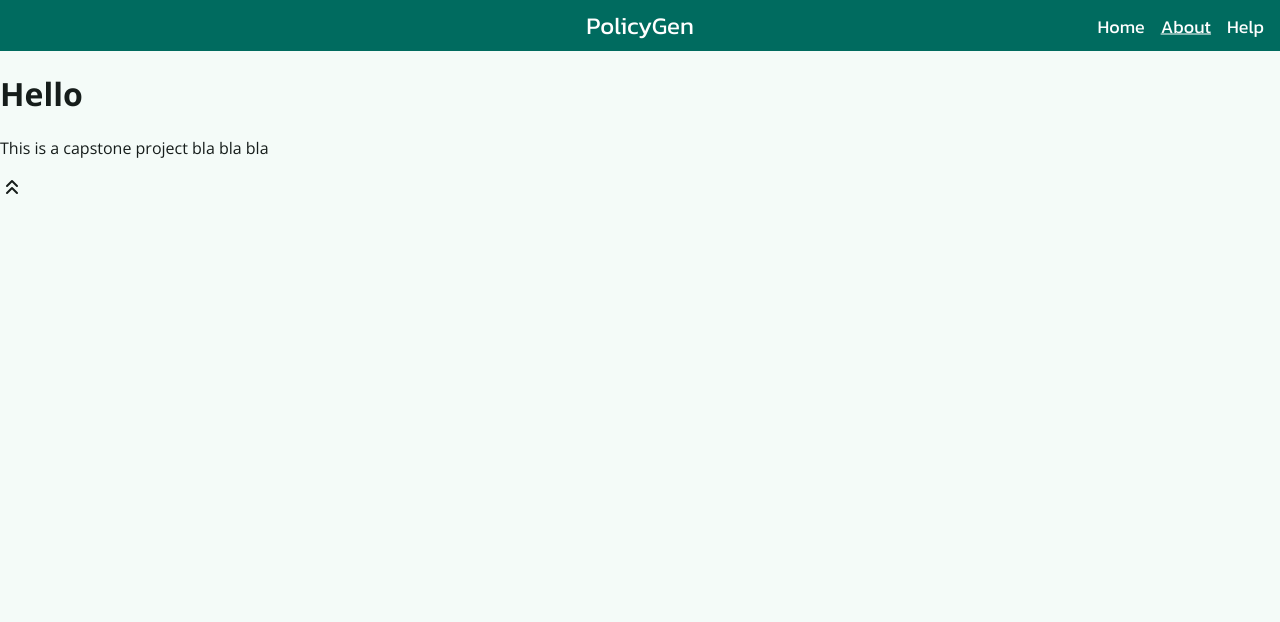
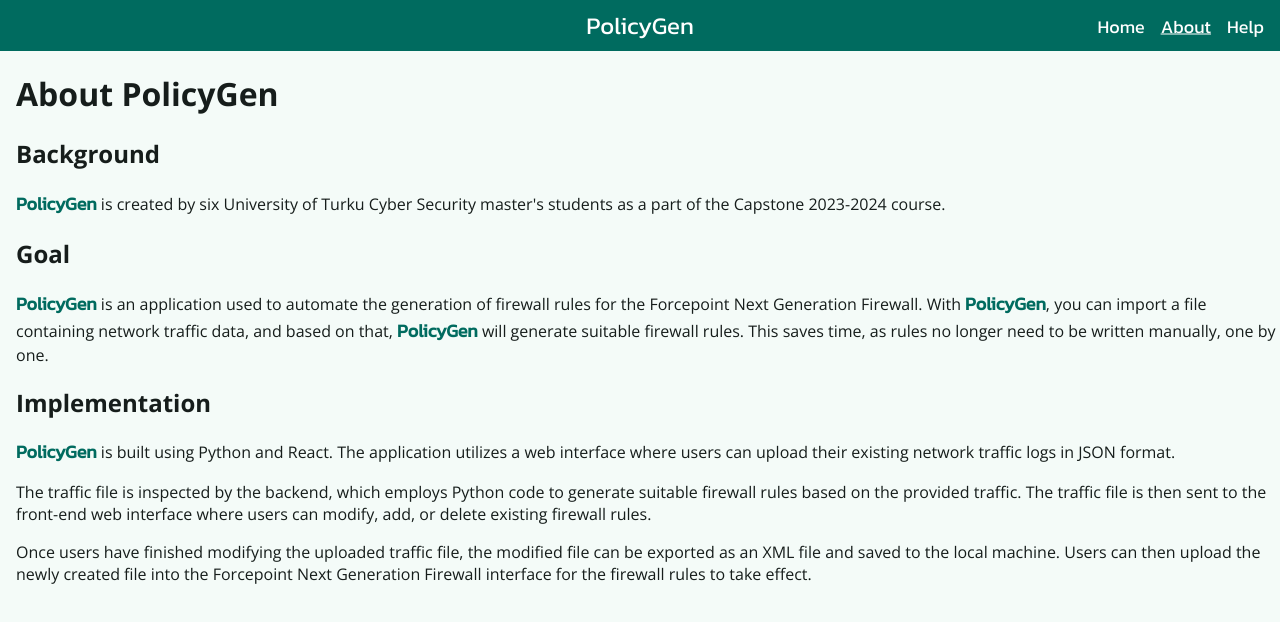
Before and after one commit to yelhamer/Forcepoint-PolicyBot, a React (Create React App) app in the folder frontend/: page /about in a window 1280 px wide. Shown: the top 622 px of the page. Built offline with nearby package versions, Linux system fonts and the light colour scheme; the HTML template or start-up script is replaced by a standard one.

Commit message:
file structure doc and about page

```diff
--- /dev/null
+++ b/frontend/src/pages/About.css
@@ -0,0 +1,12 @@
+.about-body {
+  margin-left: 1rem;
+  background-color: var(--surface);
+}
+
+mark.PolicyGen {
+  color: var(--primary);
+  background: none;
+  font-weight: bolder;
+  font-family: Kanit, sans-serif;
+  font-size: 18px;
+}
--- a/frontend/src/pages/About.js
+++ b/frontend/src/pages/About.js
@@ -1,9 +1,39 @@
+import './About.css';
+
 function About() {
   return (
-    <div>
-      <h1>Hello</h1>
-      <p>This is a capstone project bla bla bla</p>
-      <svg xmlns="http://www.w3.org/2000/svg" width="24" height="24" viewBox="0 0 24 24" fill="none" stroke="currentColor" stroke-width="2" stroke-linecap="round" stroke-linejoin="round" class="feather feather-chevrons-up"><polyline points="17 11 12 6 7 11"></polyline><polyline points="17 18 12 13 7 18"></polyline></svg>
+    <div className="about-body">
+      <h1>About PolicyGen</h1>
+      <h2>Background</h2>
+      <p>
+        <mark class="PolicyGen">PolicyGen </mark> is created by six University of Turku Cyber
+        Security master's students as a part of the Capstone 2023-2024 course.
+      </p>
+      <h2>Goal</h2>
+      <p>
+        <mark class="PolicyGen">PolicyGen </mark> is an application used to automate the generation
+        of firewall rules for the Forcepoint Next Generation Firewall. With
+        <mark class="PolicyGen"> PolicyGen</mark>, you can import a file containing network traffic
+        data, and based on that,<mark class="PolicyGen"> PolicyGen </mark>will generate suitable
+        firewall rules. This saves time, as rules no longer need to be written manually, one by one.
+      </p>
+      <h2>Implementation</h2>
+      <p>
+        <mark class="PolicyGen">PolicyGen </mark> is built using Python and React. The application
+        utilizes a web interface where users can upload their existing network traffic logs in JSON
+        format.
+      </p>
+      <p>
+        The traffic file is inspected by the backend, which employs Python code to generate suitable
+        firewall rules based on the provided traffic. The traffic file is then sent to the front-end
+        web interface where users can modify, add, or delete existing firewall rules.
+      </p>
+      <p>
+        Once users have finished modifying the uploaded traffic file, the modified file can be
+        exported as an XML file and saved to the local machine. Users can then upload the newly
+        created file into the Forcepoint Next Generation Firewall interface for the firewall rules
+        to take effect.
+      </p>
     </div>
   );
 }
```
Also changed, not shown: 1 other file (tests, documents, lock files or other folders).
